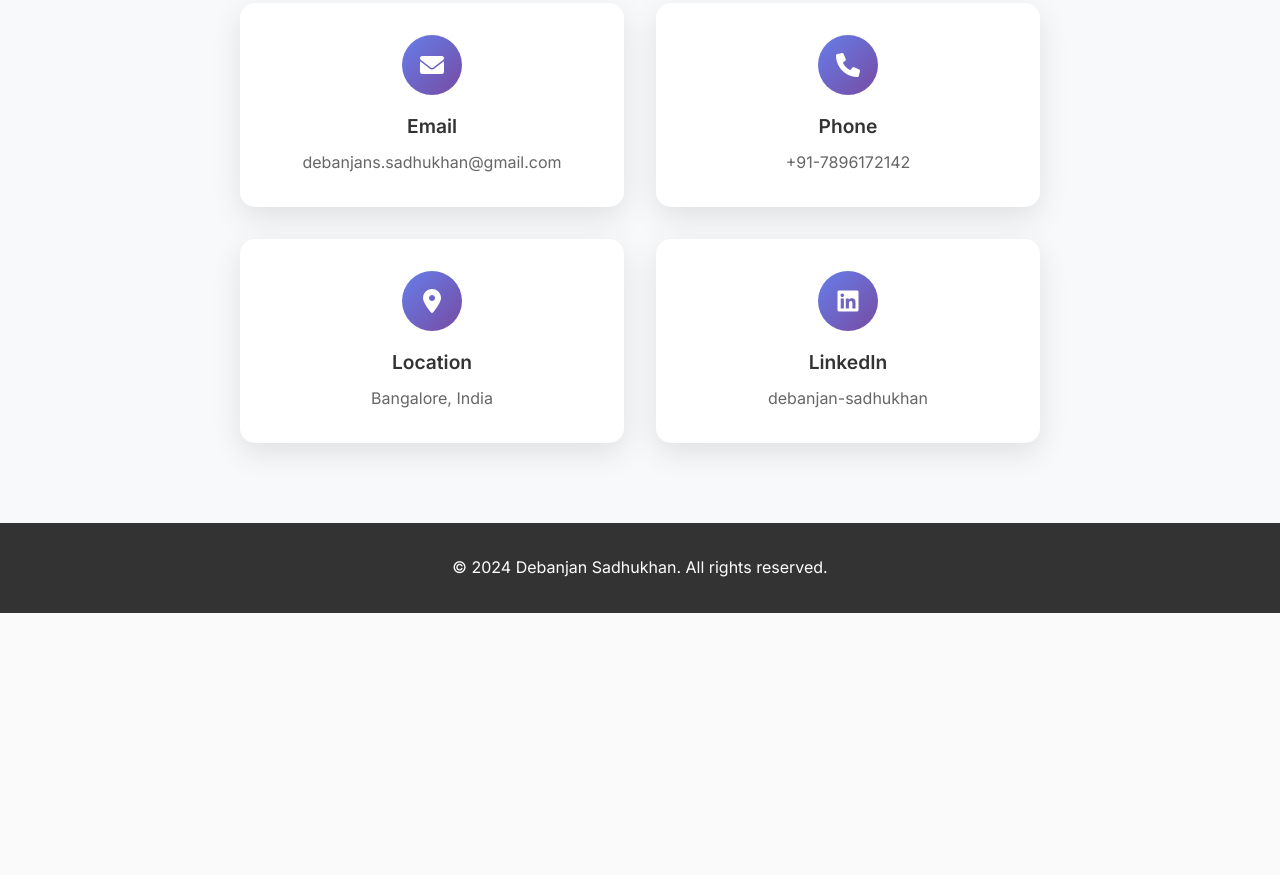
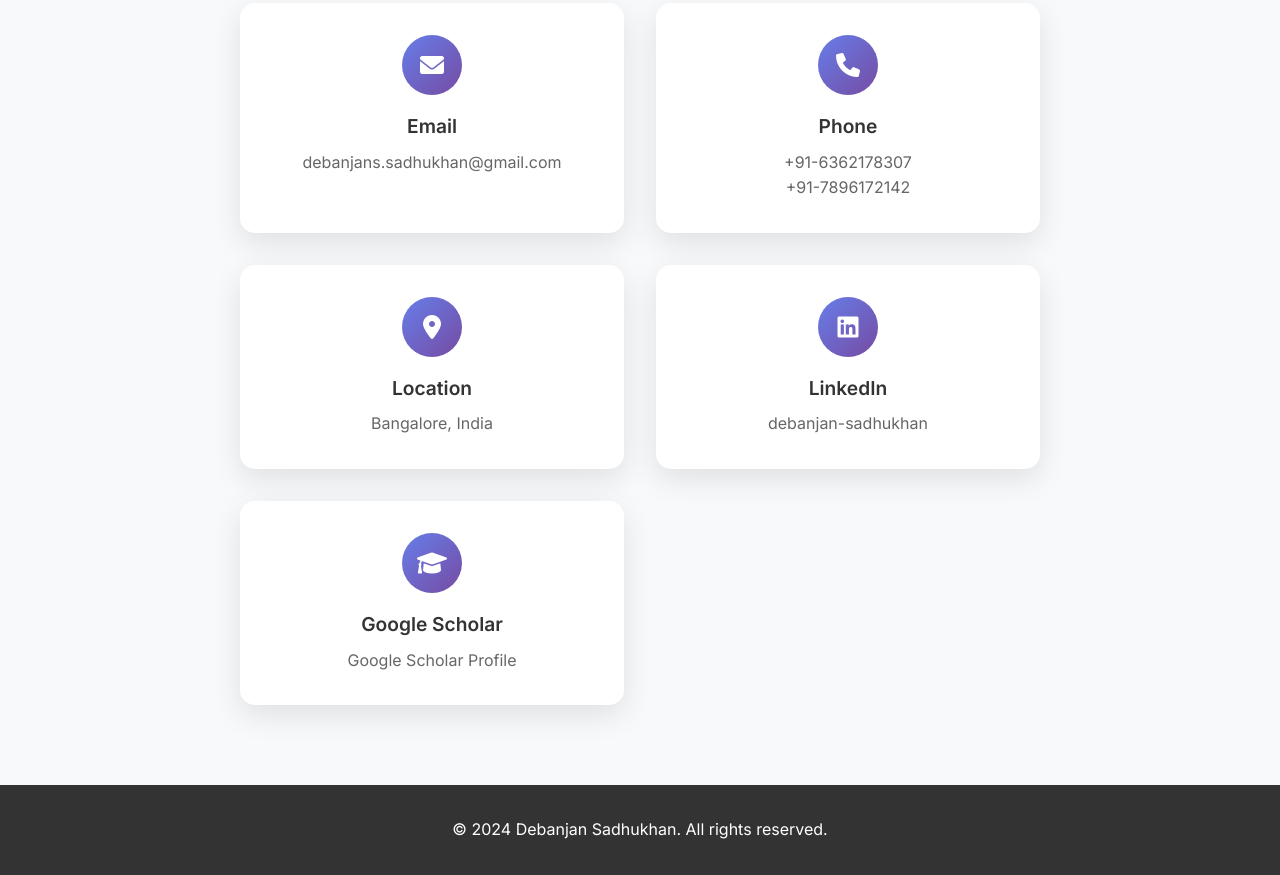
Before and after one commit to Debanjan-Saduhkhan/Debanjan-Saduhkhan.github.io, a plain HTML site: page index.html in a window 1280 px wide. Shown: the part 9507-10382 px from the top of the page. Before the commit the page ends 10120 px from the top, so only its background shows below. Drawn offline with Linux system fonts and the light colour scheme.

Commit message:
Add files via upload

```diff
--- a/index.html
+++ b/index.html
@@ -38,7 +38,7 @@
                 <h2 class="hero-subtitle">Senior Research Scientist</h2>
                 <div class="hero-buttons">
                     <a href="#contact" class="btn btn-primary">Get in Touch</a>
-                    <a href="Debanjan_Resume_2025 copy.pdf" class="btn btn-secondary" target="_blank">
+                    <a href="Debanjan_Resume_2025 (1).pdf" class="btn btn-secondary" target="_blank">
                         <i class="fas fa-download"></i> Download Resume
                     </a>
                 </div>
@@ -358,6 +358,7 @@
                         <i class="fas fa-phone"></i>
                         <div>
                             <h4>Phone</h4>
+                            <a href="tel:+916362178307">+91-6362178307</a><br>
                             <a href="tel:+917896172142">+91-7896172142</a>
                         </div>
                     </div>
@@ -375,6 +376,13 @@
                             <a href="https://www.linkedin.com/in/debanjan-sadhukhan-b4538092/" target="_blank">debanjan-sadhukhan</a>
                         </div>
                     </div>
+                    <div class="contact-item">
+                        <i class="fas fa-graduation-cap"></i>
+                        <div>
+                            <h4>Google Scholar</h4>
+                            <a href="https://scholar.google.com/citations?user=2owg8CwAAAAJ&hl=en" target="_blank">Google Scholar Profile</a>
+                        </div>
+                    </div>
                 </div>
             </div>
         </div>
```
Also changed, not shown: 1 other file.
